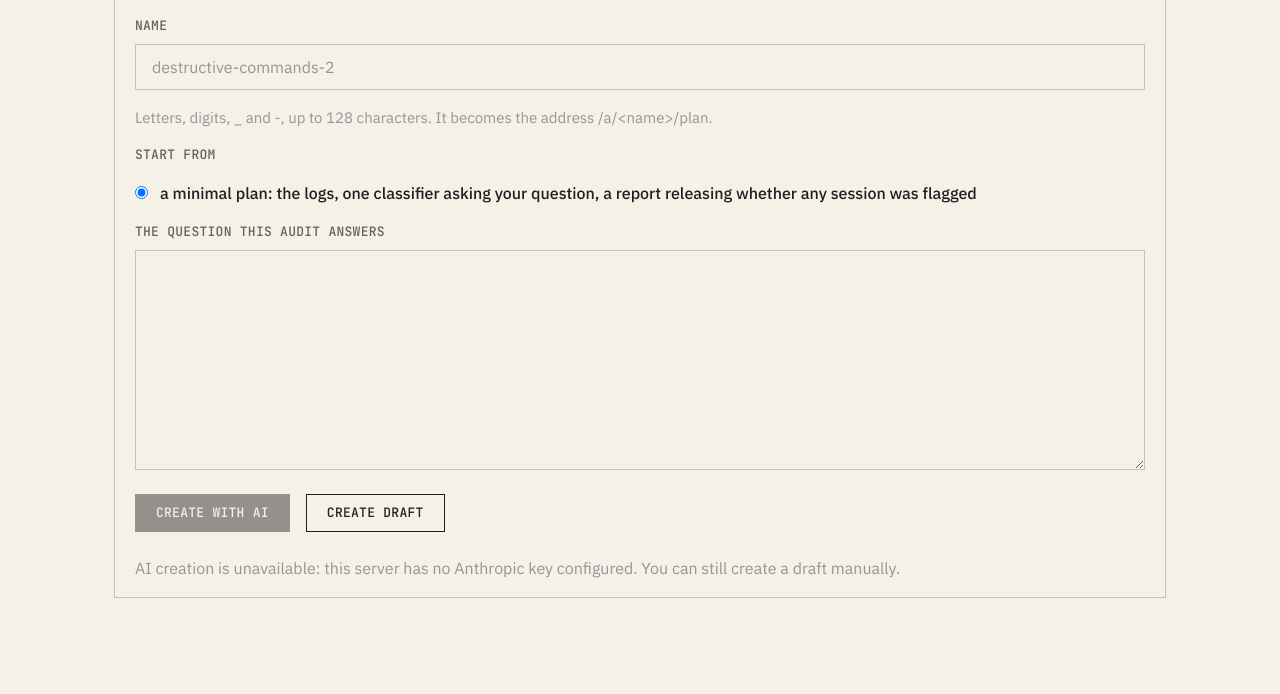
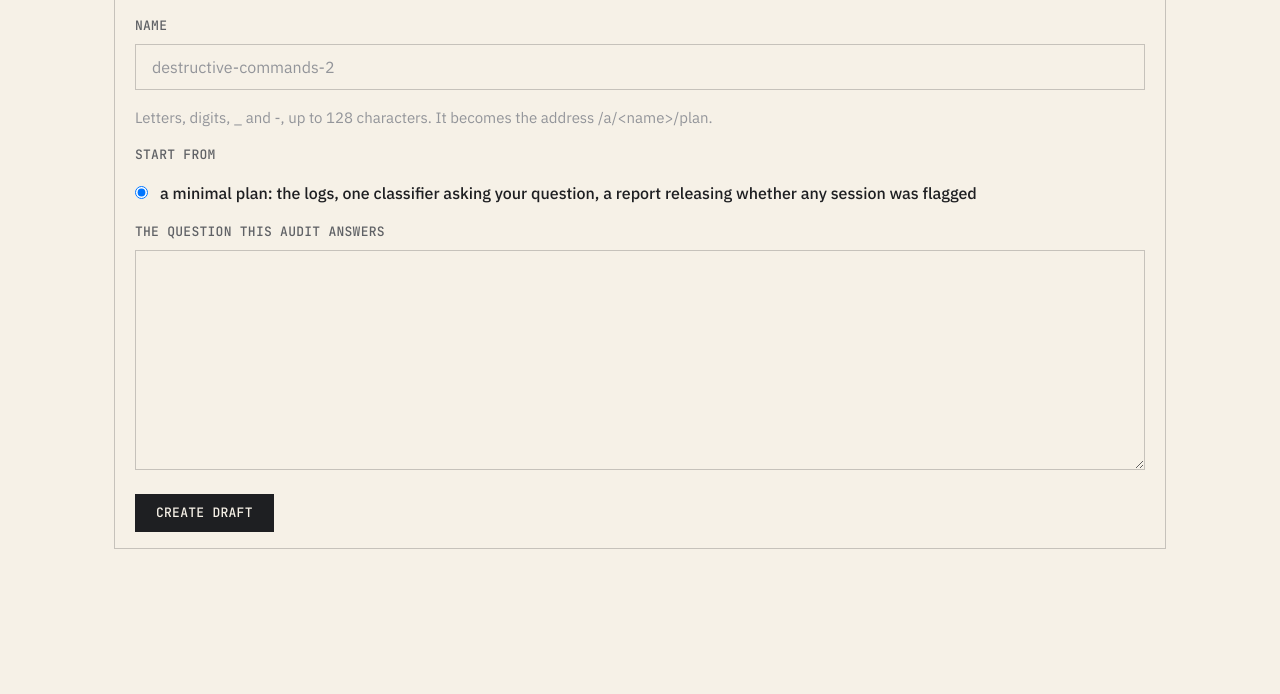
Before and after one commit to Lucid-Computing/aiab-introspection, a Python web app: template ui/server/templates/new_agreement.html in a window 1280 px wide. Shown: the part 312-1006 px from the top of the page. After the commit the page ends 861 px from the top, so only its background shows below. Run offline with Jinja, Linux system fonts and the light colour scheme; the template is opened without the code that fills it, so the values that code supplies are empty.

Commit message:
Plan page: builder spans the viewport width, chat hidden for now
The builder iframe breaks out of the page container to the full viewport
width (100vw, negative side margins; the page clips the scrollbar's worth of
horizontal overflow), since a graph plus a code pane wants the room.

The "Build your plan with AI" card no longer renders on the plan page, and
the create form no longer offers Create with AI, which would have landed on
a page without the chat. The chat routes, template and their tests stay;
the page assertions now expect the card absent.

```diff
--- a/ui/server/templates/new_agreement.html
+++ b/ui/server/templates/new_agreement.html
@@ -16,12 +16,10 @@
       {% if view and not view.issue %}<label class="choice"><input type="radio" name="source" value="copy"> a copy of {{ view.plan_id }}, the deployed plan</label>{% endif %}
     </div>
     <div class="field"><label for="problem">The question this audit answers</label><textarea id="problem" name="problem" class="question" required>{{ form.problem or '' }}</textarea></div>
+    {# "Create with AI" (chat=1) is hidden for now, with the chat card on the plan page. #}
     <div class="row">
-      <button class="btn btn--primary" name="chat" value="1" {% if not chat_enabled %}disabled{% endif %}>Create with AI</button>
-      <button class="btn btn--ghost">Create draft</button>
+      <button class="btn btn--primary">Create draft</button>
     </div>
-    {% if chat_enabled %}<p class="text-muted">Create with AI opens a chat to turn your question into a proposed plan. Review the changes before applying.</p>
-    {% else %}<p class="text-muted">AI creation is unavailable: this server has no Anthropic key configured. You can still create a draft manually.</p>{% endif %}
   </div>
 </form>
 <script>
```
Also changed, not shown: ui/server/templates/plan.html (+5 -2 lines), ui/tests/test_plan_chat.py (+7 -4 lines).
